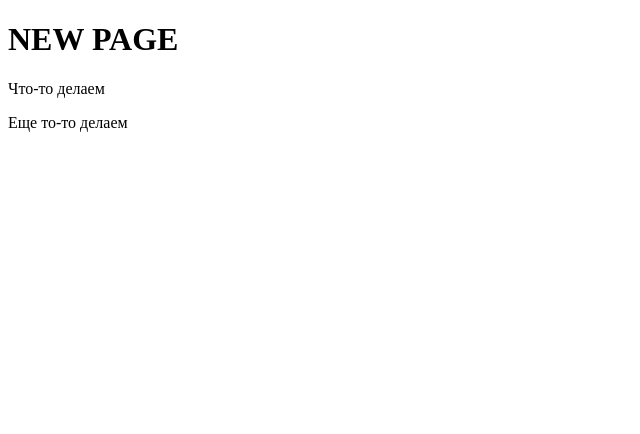
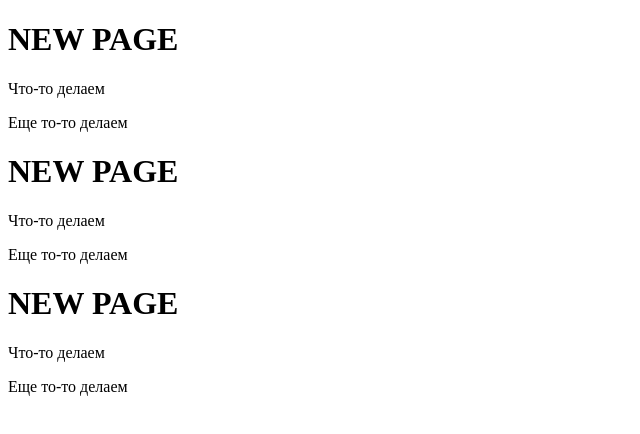
Before and after one commit to IlliaBielik/projects_front-end, a plain HTML site: page index2.html in a window 1280 px wide. Shown: the whole page, without its empty margins (0-640 px from the left). Drawn offline with Linux system fonts and the light colour scheme.

Commit message:
Новая ветка коммит5

```diff
--- a/index2.html
+++ b/index2.html
@@ -12,6 +12,15 @@
   <h1>NEW PAGE</h1>
   <p>Что-то делаем</p>
   <p>Еще то-то делаем</p>
+
+
+  <h1>NEW PAGE</h1>
+  <p>Что-то делаем</p>
+  <p>Еще то-то делаем</p>
+
+  <h1>NEW PAGE</h1>
+  <p>Что-то делаем</p>
+  <p>Еще то-то делаем</p>
 </body>
 
 </html>
```
